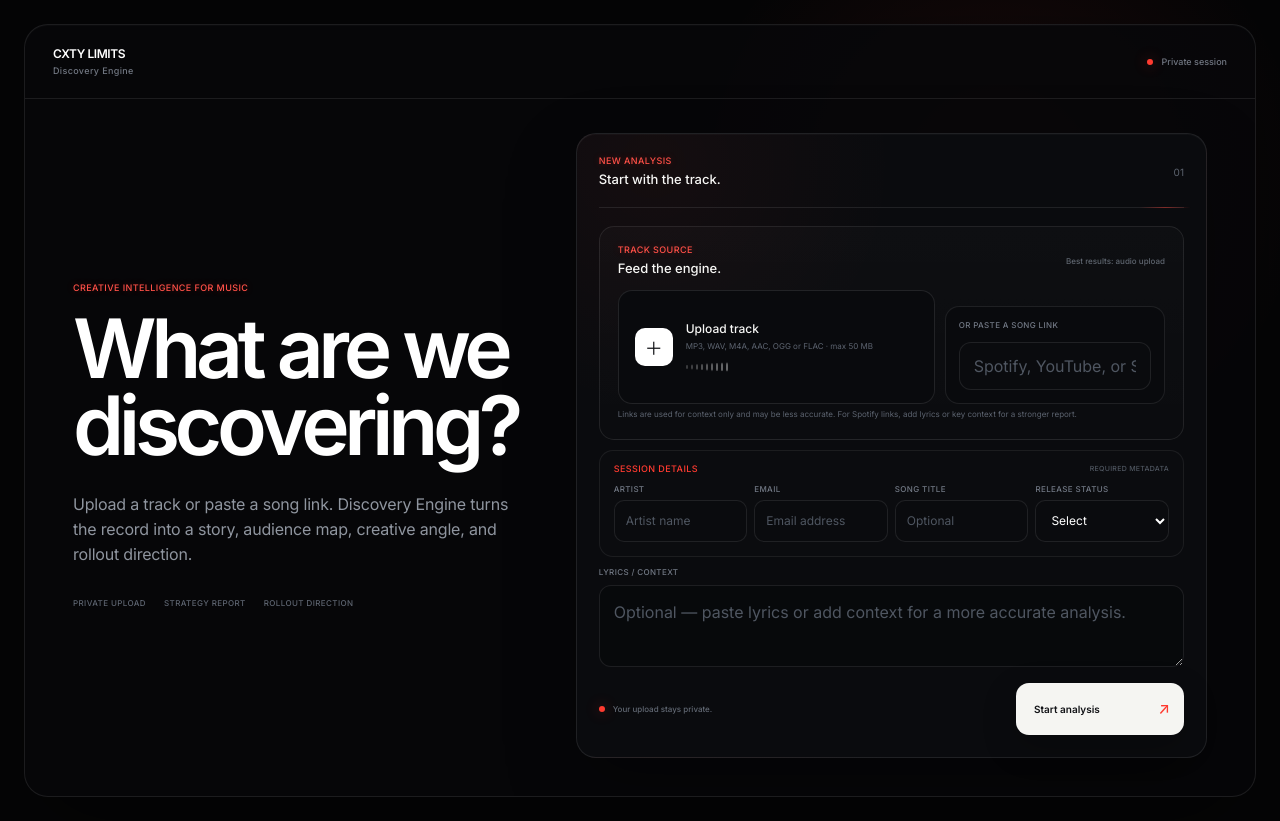
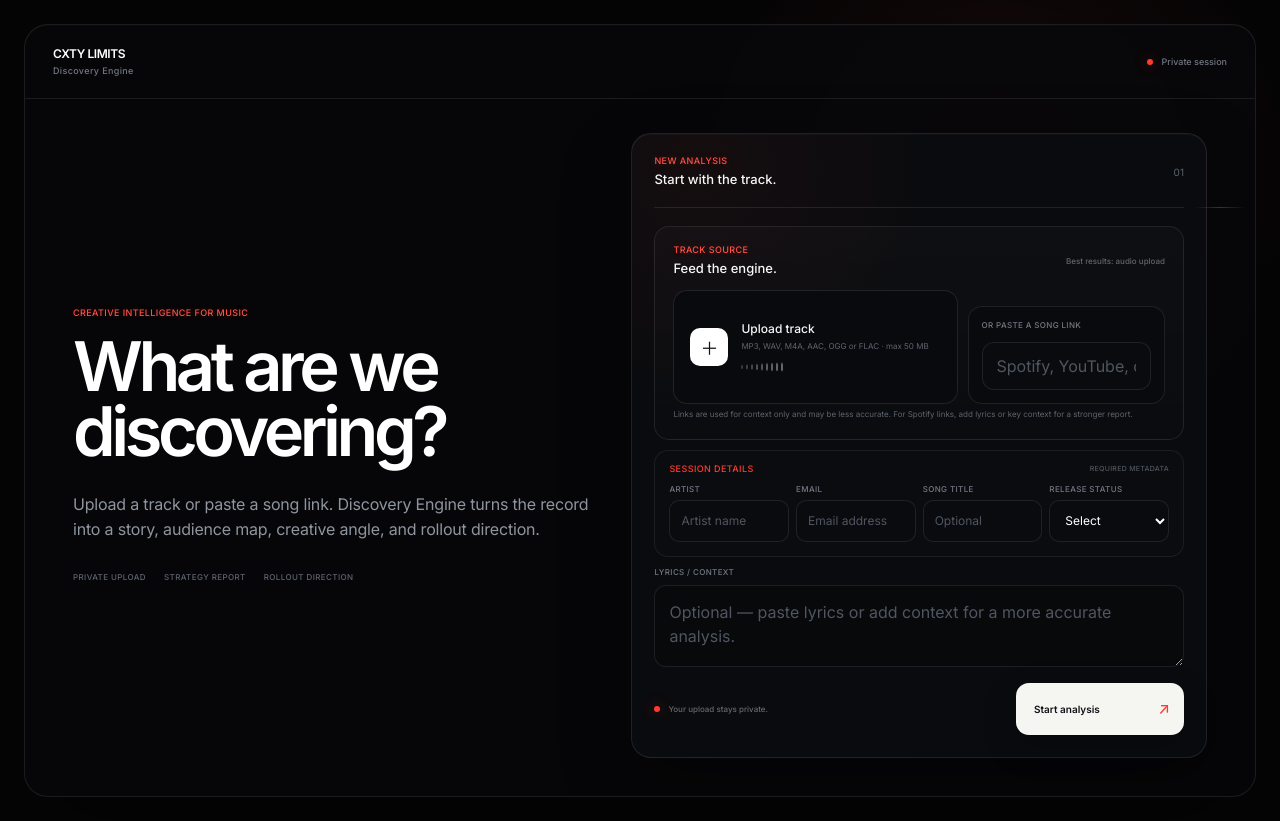
Before and after one commit to cxtylimits/cxty-limits-creatives-discovery-engine, a Next.js app: page / in a window 1280 px wide. Built offline with nearby package versions, Linux system fonts and the light colour scheme.

Commit message:
Implement desktop intro width fix for discovery engine
Added media queries for desktop layout adjustments in the discovery engine.

```diff
--- a/app/globals.css
+++ b/app/globals.css
@@ -3880,3 +3880,40 @@ No Squarespace / iframe / intake changes.
     min-height: 46px !important;
   }
 }
+/* =========================================================
+DISCOVERY ENGINE — DESKTOP INTRO WIDTH FIX
+Surgical desktop-only correction.
+Mobile, intake behavior, processing, report and tracking untouched.
+========================================================= */
+
+@media (min-width: 1181px) {
+
+  .engine-grid {
+    grid-template-columns:
+      minmax(520px, 0.9fr)
+      minmax(0, 1.1fr);
+
+    gap: clamp(36px, 3vw, 52px);
+  }
+
+  .engine-intro {
+    width: 100%;
+    max-width: 600px;
+  }
+
+  .engine-title {
+    width: 100%;
+    max-width: 600px;
+
+    font-size: clamp(
+      58px,
+      5.35vw,
+      88px
+    );
+  }
+
+  .composer-panel {
+    width: 100%;
+    max-width: 720px;
+  }
+}
```
